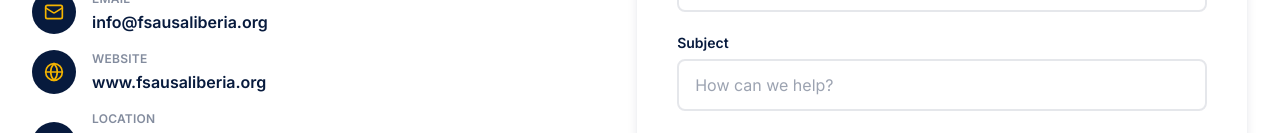
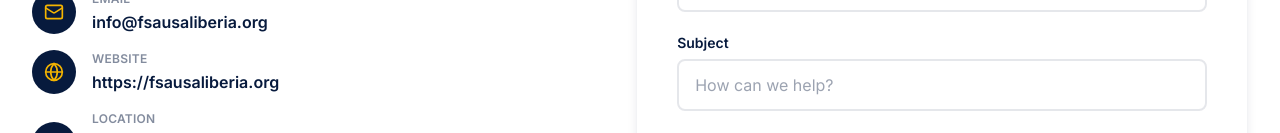
Before and after one commit to diriho/future_star_academy, a React (Vite) app in the folder future_star/: page /contact in a window 1280 px wide. Shown: the part 667-800 px from the top of the page. Built offline with nearby package versions, Linux system fonts and the light colour scheme.

Commit message:
fix: update website URL format in Contact page

```diff
--- a/future_star/src/pages/Contact.tsx
+++ b/future_star/src/pages/Contact.tsx
@@ -110,7 +110,7 @@ export default function Contact() {
                 </span>
                 <div>
                   <p className="contact-info__label">Website</p>
-                  <p className="contact-info__value">www.fsausaliberia.org</p>
+                  <p className="contact-info__value">https://fsausaliberia.org</p>
                 </div>
               </div>
 
```
